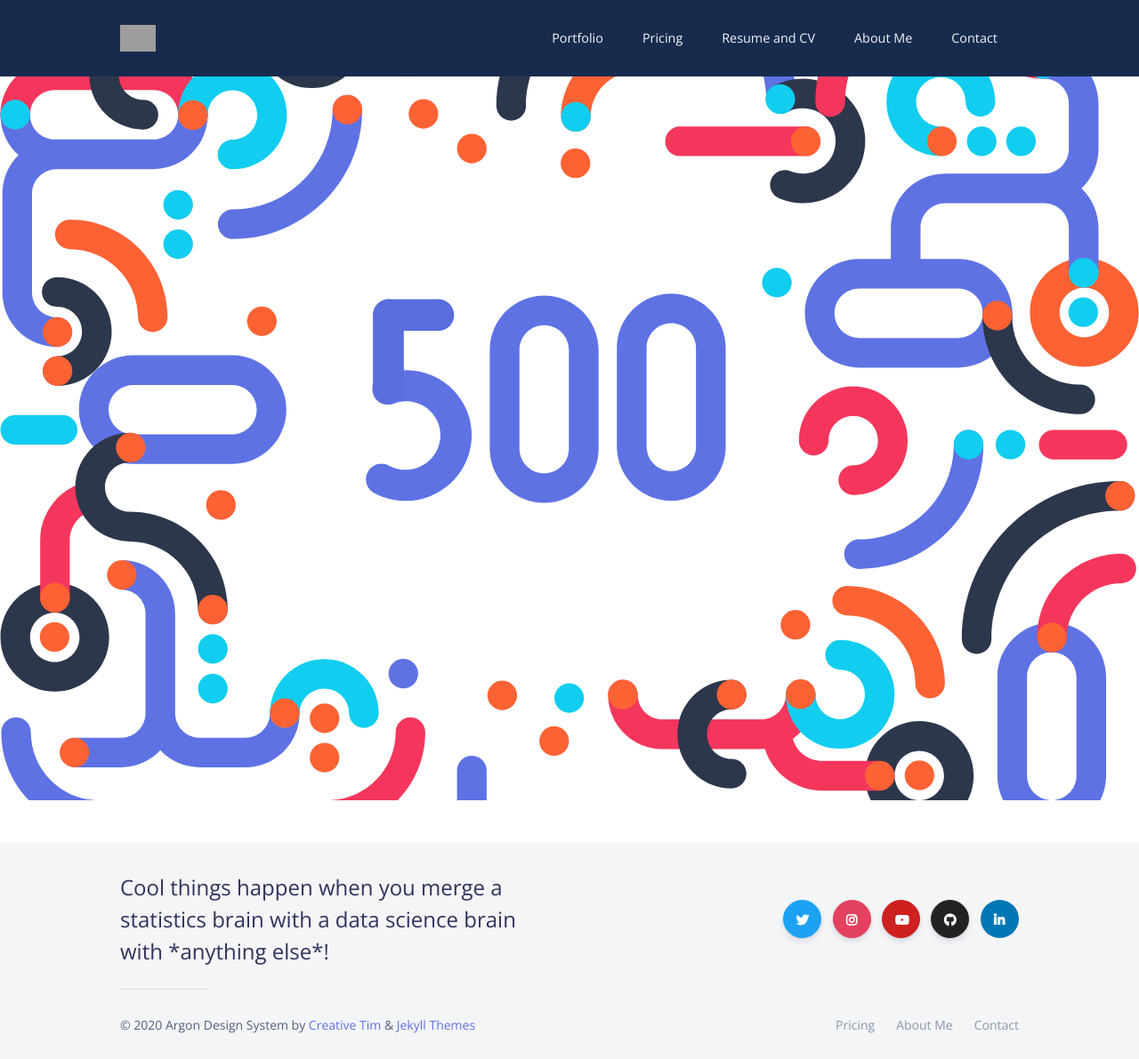
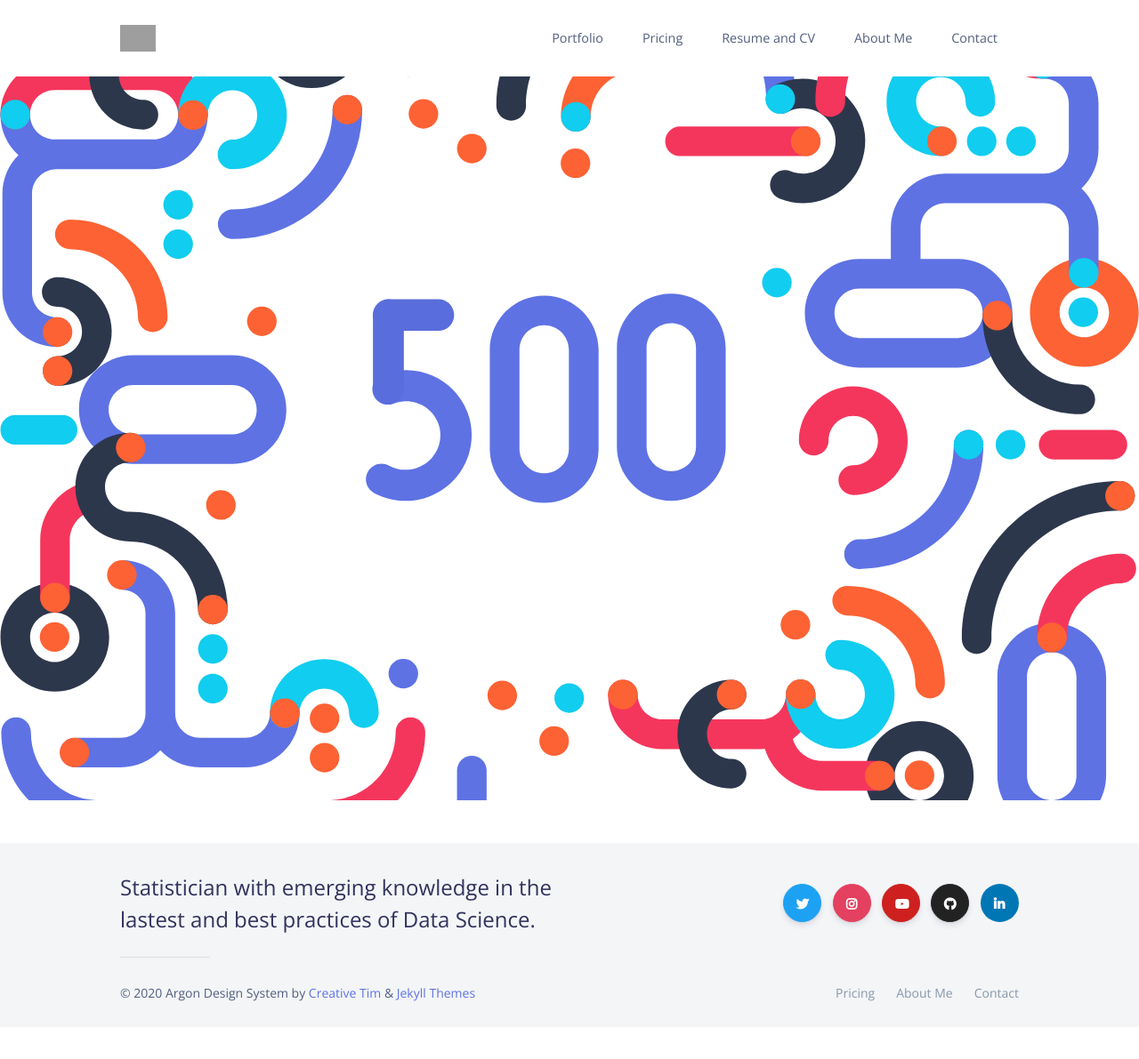
Before and after one commit to patriciamariebarrier/patriciamariebarrier.github.io, a Jekyll site: the page built from 500.html, in a window 1280 px wide. Shown: the whole page at 89% size. Built offline with Jekyll 4.4.1, drawn with Linux system fonts in a browser that asks for light colours; nearby versions of some CDN libraries; after the commit the page ends 1155 px from its top, so only the background shows below that; grey boxes are pictures that could not be loaded.

Commit message:
Update settings.yml

```diff
--- a/_data/settings.yml
+++ b/_data/settings.yml
@@ -1,12 +1,12 @@
 basic_settings:
-  site_title: PMB
+  site_title: Patricia Marie Barrier
   favicon_image: /assets/img/favicon.png
 
 header_settings:
   logo_image: /assets/img/bigdataapplications.jpg
   mobile_logo_image: /assets/img/bigdataapplications.jpg
   # Choose a color for your header [blue, dark, light].
-  theme: dark
+  theme: black
   # If the page has a featured image, it turns transparent if allow_transparent is set to "yes".
   allow_transparent: "yes"
 
@@ -63,8 +63,7 @@ menu_settings:
       url: '/contact'
 
 footer_settings:
-  footer_tagline: Cool things happen when you merge a statistics brain with a data science brain with *anything else*!
-
+  footer_tagline: Statistician with emerging knowledge in the lastest and best practices of Data Science.
 contact_settings:
   form_action: 'https://formspree.io/hello@jekyllthemes.io'
   confirmation_url: '/thanks'
```
